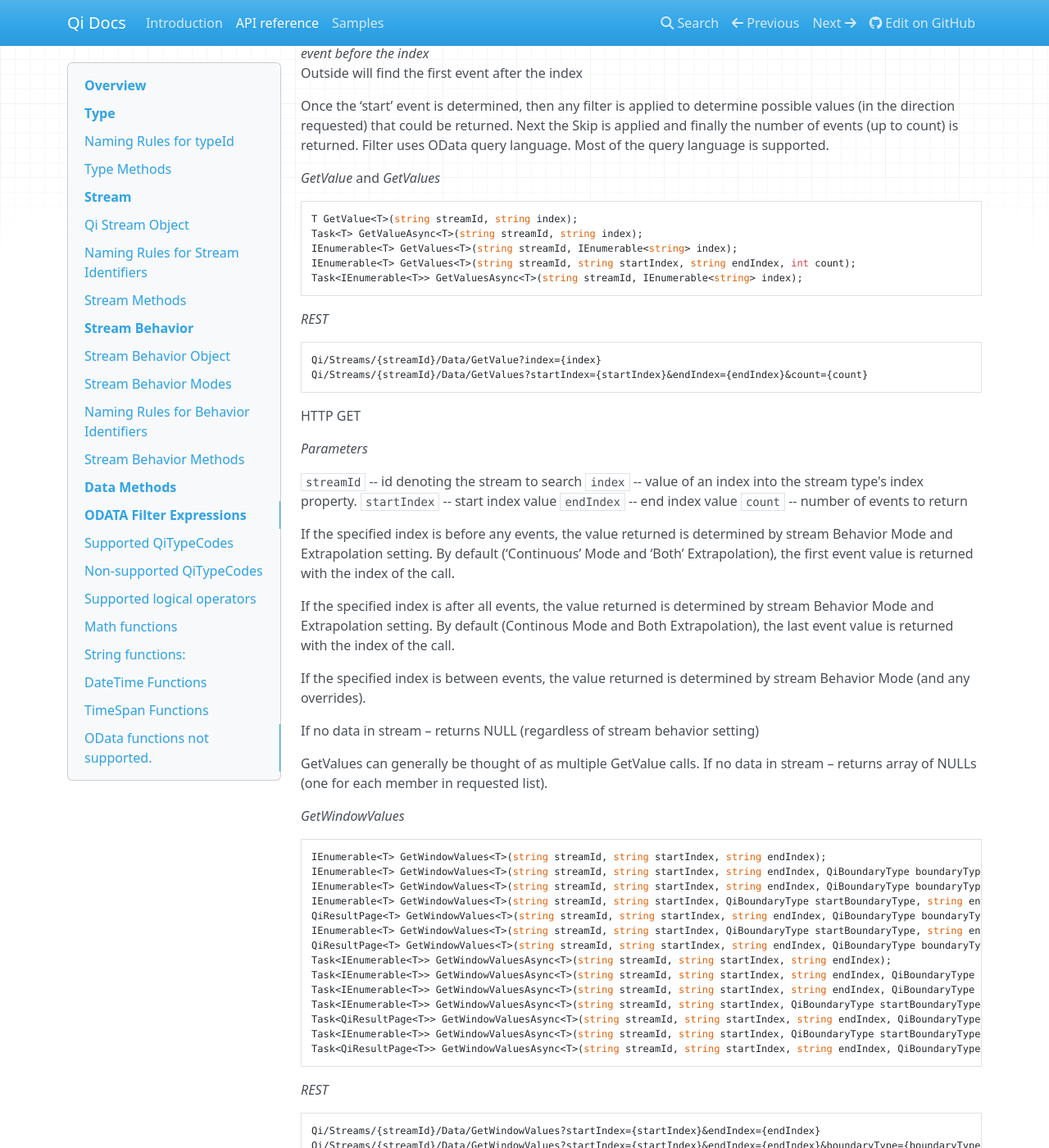
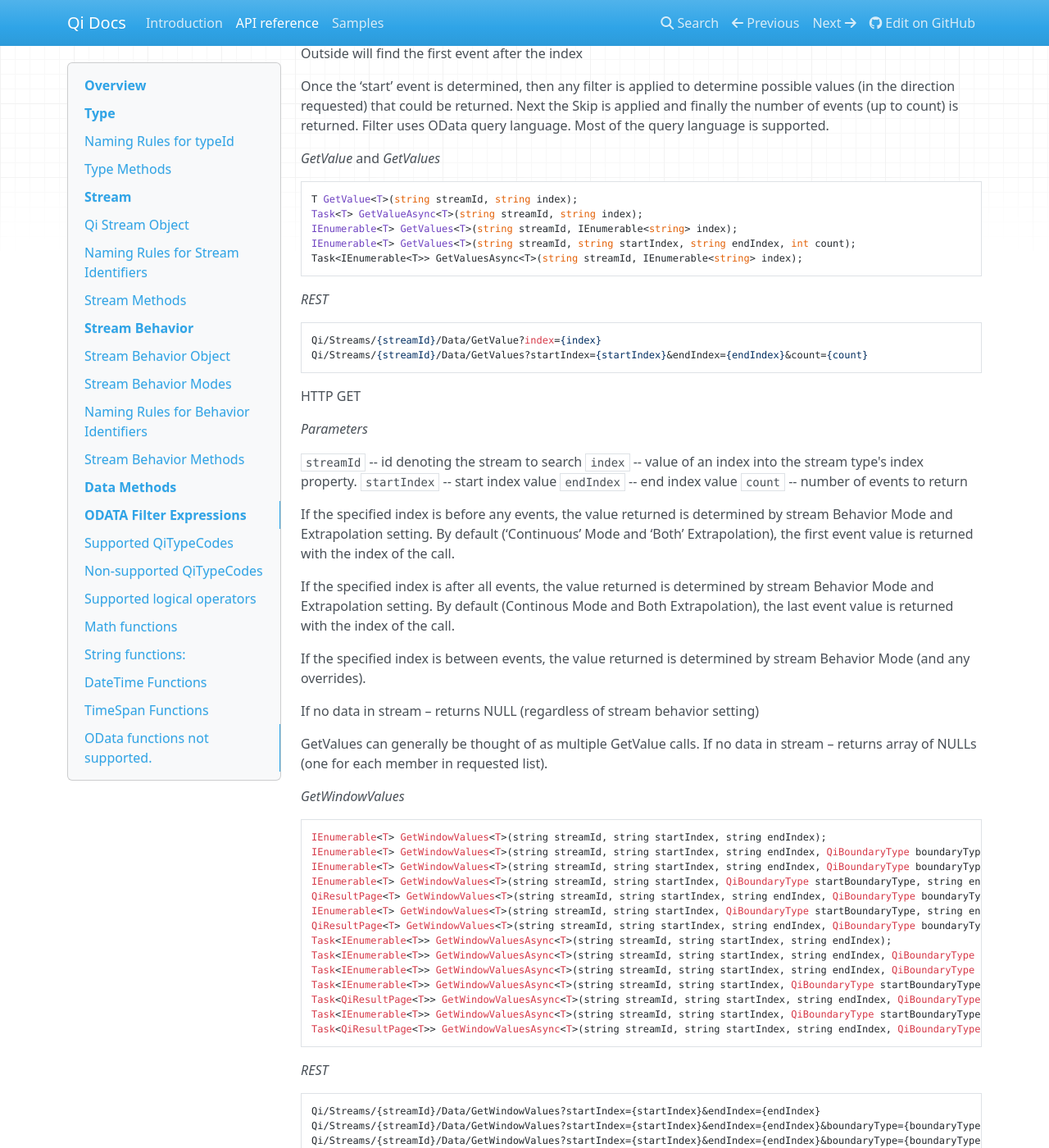
Before and after one commit to ssuryanarayanan/Qi-Docs, an MkDocs documentation site: the page built from docs/Qi Service API Reference.md, in a window 1280 px wide and 1400 px high, scrolled down 14095 px. Shown: the whole window at 82% size. Built offline with MkDocs 1.6.1, drawn with Linux system fonts in a browser that asks for light colours; nearby versions of some CDN libraries; old or Windows-style settings are respelled for this version of MkDocs; some of the changed text lies outside the part shown.

Commit message:
Removed c# from code blocks

````diff
--- a/docs/Qi Service API Reference.md
+++ b/docs/Qi Service API Reference.md
@@ -25,7 +25,7 @@
 ```
 
 *REST*
-```C#
+```
 Qi/Streams/{streamId}/Type
 ```
 HTTP GET
@@ -38,12 +38,12 @@
 
 
 *GetType*
-```c#
+```
 QiType GetType(string typeId);
 Task<QiType> GetTypeAsync(string typeId);
 ```
 *REST*
-```c#
+```
 Qi/Types/{typeId}
 ```
 
@@ -56,13 +56,13 @@
 Returns type searched for by typeId
 
 *GetTypes*
-```c#
+```
 IEnumerable<QiType> GetTypes();
 Task<IEnumerable<QiType>> GetTypesAsync();
 ```
 
 *REST*
-```c#
+```
 Qi/Types
 ```
 
@@ -72,13 +72,13 @@
 
 
 *GetOrCreateType*
-```c#
+```
 QiType GetOrCreateType(QiType entity);
 Task<QiType> GetOrCreateTypeAsync(QiType entity);
 ```
 
 *REST*
-```c#
+```
 Qi/Types
 ```
 
@@ -92,20 +92,20 @@
 Returns a Qi Type object. If entity already exists on the server by Id, that existing type is returned to the caller unchanged.  Otherwise, a new type definition is added to the Qi Service for use by that tenant.
 
 *UpdateType*
-```c#
+```
 void UpdateType(string typeId, QiType entity);
 Task UpdateTypeAsync(string typeId, QiType entity);
 ```
 This call is not allowed at this time.
 
 *DeleteType*
-```c#
+```
 void DeleteType(string typeId);
 Task DeleteTypeAsync(string typeId);
 ```
 
 *REST*
-```c#
+```
 Qi/Types/{typeId}
 ```
 
@@ -124,7 +124,7 @@
 
 ## Qi Stream Object
 
-```c#
+```
   string Id
   string Name
   string Description
@@ -142,13 +142,13 @@
 
 ## Stream Methods
 *GetStream*
-```c#
+```
 QiStream GetStream(string streamId);
 Task<QiStream> GetStreamAsync (string streamId);
 ```
 
 *REST*
-```C#
+```
 Qi/Streams/{streamId}
 ```
 
@@ -161,13 +161,13 @@
 Returns a QiStream object.
 
 *GetStreams*
-```c#
+```
 IEnumerable<QiStream> GetStreams ();
 Task<IEnumerable<QiStream>> GetStreamsAsync ();
 ```
 
 *REST*
-```c#
+```
 Qi/Streams
 ```
 
@@ -176,13 +176,13 @@
 Returns IEnumerable of all streams for the tenant.
 
 *GetOrCreateStream*
-```c#
+```
 QiStream GetOrCreateStream (QiStream entity);
 Task<QiStream> GetOrCreateStreamAsync (QiStream entity);
 ```
 
 *REST*
-```c#
+```
 Qi/Streams
 ```
 
@@ -196,13 +196,13 @@
 If BehaviorId is not specified, the stream will have the default behavior of Mode=‘Continuous’ and Extrapolation=‘All’. If entity already exists on the server by Id, that existing stream is returned to the caller unchanged.
 
 *UpdateStream*
-```c#
+```
 void UpdateStream(string streamId, QiStream entity);
 Task UpdateStreamAsync(string streamId, QiStream entity);
 ```
 
 *REST*
-```c#
+```
 Qi/Streams/{streamId}
 ```
 
@@ -224,13 +224,13 @@
 UpdateStream method will apply the entire entity. Optional fields left out of the entity will remove the field from the Stream if they had been set previously in the stream.
 
 *DeleteStream*
-```c#
+```
 void DeleteStream(string streamId);
 Task DeleteStreamAsync(string streamId);
 ```
 
 *REST*
-```c#
+```
 Qi/Streams/{streamId}
 ```
 
@@ -252,7 +252,7 @@
 
 ## Stream Behavior Object
 
-```c#
+```
 QiStreamExtrapolation ExtrapolationMode
 string Id
 QiStreamMode Mode { get; set; }
@@ -343,13 +343,13 @@
 ## Stream Behavior Methods
 
 *DeleteBehavior*
-```c#
+```
 void DeleteBehavior(string behaviorId);
 Task DeleteBehaviorAsync(string behaviorId);
 ```
 
 *REST*
-```c#
+```
 Qi/Behaviors/{behaviorId}
 ```
 
@@ -362,12 +362,12 @@
 Deletes behavior from server.
 
 *GetBehavior*
-```c#
+```
 QiStreamBehavior GetBehavior(string behaviorId);
 Task<QiStreamBehavior> GetBehaviorAsync(string behaviorId);
 ```
 *REST*
-```c#
+```
 Qi/Behaviors/{behaviorId}
 ```
 
@@ -380,7 +380,7 @@
 Gets a behavior object from server.
 
 *GetBehaviors*
-```c#
+```
 IEnumerable<QiStreamBehavior> GetBehaviors();
 Task<IEnumerable<QiStreamBehavior>> GetBehaviorsAsync();
 ```
@@ -388,13 +388,13 @@
 Returns IEnumerable of all behaviors for the tenant.
 
 *GetOrCreateBehavior*
-```c#
+```
 QiStreamBehavior GetOrCreateBehavior(QiStreamBehavior entity);
 Task<QiStreamBehavior> GetOrCreateBehaviorAsync(QiStreamBehavior entity);
 ```
 
 *REST*
-```c#
+```
 Qi/Behaviors
 ```
 
@@ -409,12 +409,12 @@
 If `entity` already exists on the server by `Id`, that existing behavior is returned to the caller unchanged.
 
 *UpdateBehavior*
-```c#
+```
 void UpdateBehavior(string behaviorId, QiStreamBehavior entity);
 Task UpdateBehaviorAsync(string behaviorId, QiStreamBehavior entity);
 ```
 *REST*
-```c#
+```
 Qi/Behaviors/{behaviorId}
 ```
 
@@ -453,12 +453,12 @@
 # Data Methods
 
 *FindDistinctValue*
-```c#
+```
 T FindDistinctValue<T>(string streamId, string index, QiSearchMode mode);
 Task<T> FindDistinctValueAsync<T>(string streamId, string index, QiSearchMode mode);
 ```
  *REST*
- ```c#
+ ```
  Qi/Streams/{streamId}/Data/FindDistinctValue?index={index}&mode={mode}
  ```
 
@@ -483,13 +483,13 @@
 Returns null values for calls that do not find a value (e.g. Search of ‘Next’ from an index after all existing data.)
 
 *GetDistinctValue*
-```c#
+```
 T GetDistinctValue<T>(string streamId, string index);
 Task<T> GetDistinctValueAsync<T>(string streamId, string index);
 ```
 
 *REST*
-```c#
+```
 Qi/Streams/{streamId}/Data/GetDistinctValue?index={index}
 ```
 
@@ -506,13 +506,13 @@
 Returns event from the specified stream at the specified index. Throws exception if no event exists at index, or if the stream has no data.
 
 *GetFirstValue*
-```c#
+```
 T GetFirstValue<T>(string streamId);
 Task<T> GetFirstValueAsync<T>(string streamId);
 ```
 
 *REST*
-```c#
+```
 Qi/Streams/{streamId}/Data/GetFirstValue
 ```
 
@@ -525,13 +525,13 @@
 Gets the first data event in the stream. If the stream has no data – a ‘null’ is returned (no exception thrown)
 
 *GetLastValue*
-```c#
+```
 T GetLastValue<T>(string streamId);
 Task<T> GetLastValueAsync<T>(string streamId);
 ```
 
 *REST*
-```c#
+```
 Qi/Streams/{streamId}/Data/GetLastValue
 ```
 
@@ -544,13 +544,13 @@
 Gets the last data event in the stream. If the stream has no data – a ‘null’ is returned (no exception thrown)
 
 *GetIntervals*
-```c#
+```
 IEnumerable<QiInterval<T>> GetIntervals<T>(string streamId, string startIndex, string endIndex, int count);
 Task<IEnumerable<QiInterval<T>>> GetIntervalsAsync<T>(string streamId, string startIndex, string endIndex, int count);
 ```
 
 *REST*
-```c#
+```
 Qi/Streams/{streamId}/Data/GetIntervals?startIndex={startIndex}&endIndex={endIndex}&count={count}
 ```
 
@@ -591,7 +591,7 @@
 13.	Integral
 
 *GetRangeValues*
-```c#
+```
 IEnumerable<T> GetRangeValues<T>(string streamId, string startIndex, int count);
 IEnumerable<T> GetRangeValues<T>(string streamId, string startIndex, int count, bool reversed);
 IEnumerable<T> GetRangeValues<T>(string streamId, string startIndex, int count, QiBoundaryType boundaryType);
@@ -605,7 +605,7 @@
 ```
 
 *REST*
-```c#
+```
 Qi/Streams/{streamId}/Data/GetRangeValues?startIndex={startIndex}&count={count}
 Qi/Streams/{streamId}/Data/GetRangeValues?startIndex={startIndex}&count={count}&reversed={reversed}
 Qi/Streams/{streamId}/Data/GetRangeValues?startIndex={startIndex}&count={count}&boundaryType={boundaryType}
@@ -648,7 +648,7 @@
 Filter uses OData query language. Most of the query language is supported.
 
 *GetValue* and *GetValues*
-```c#
+```
 T GetValue<T>(string streamId, string index);
 Task<T> GetValueAsync<T>(string streamId, string index);
 IEnumerable<T> GetValues<T>(string streamId, IEnumerable<string> index);
@@ -657,7 +657,7 @@
 ```
 
 *REST*
-```c#
+```
 Qi/Streams/{streamId}/Data/GetValue?index={index}
 Qi/Streams/{streamId}/Data/GetValues?startIndex={startIndex}&endIndex={endIndex}&count={count}
 ```
@@ -684,7 +684,7 @@
 If no data in stream – returns array of NULLs (one for each member in requested list).
 
 *GetWindowValues*
-```c#
+```
 IEnumerable<T> GetWindowValues<T>(string streamId, string startIndex, string endIndex);
 IEnumerable<T> GetWindowValues<T>(string streamId, string startIndex, string endIndex, QiBoundaryType boundaryType);
 IEnumerable<T> GetWindowValues<T>(string streamId, string startIndex, string endIndex, QiBoundaryType boundaryType, string filterExpression);
@@ -702,7 +702,7 @@
 ```
 
 *REST*
-```c#
+```
 Qi/Streams/{streamId}/Data/GetWindowValues?startIndex={startIndex}&endIndex={endIndex}
 Qi/Streams/{streamId}/Data/GetWindowValues?startIndex={startIndex}&endIndex={endIndex}&boundaryType={boundaryType}
 Qi/Streams/{streamId}/Data/GetWindowValues?startIndex={startIndex}&endIndex={endIndex}&boundaryType={boundaryType}&filterExpression={filterExpression}
@@ -745,13 +745,13 @@
 The select expression is an ODATA syntax expression designating which properties of the event type to return. The index property is always included. Separate multiple fields with a comma. If the select expression is blank, then all fields are included in response. By only selecting fields of interest the call can be made more efficiently. Selection is applied before filtering, so any fields excluded by select expression cannot be used in the filter expression.
 
 *InsertValue*
-```c#
+```
 void InsertValue<T>(string streamId, T item);
 Task InsertValueAsync<T>(string streamId, T item);
 ```
 
 *REST*
-```c#
+```
 Qi/Streams/{streamId}/Data/InsertValue
 ```
 
@@ -765,13 +765,13 @@
 Inserts an item into the specified stream. Will throw an exception if the index of item already has an event.
 
 *InsertValues*
-```c#
+```
 void InsertValues<T>(string streamId, IList<T> items);
 Task InsertValuesAsync<T>(string streamId, IList<T> items);
 ```
 
 *REST*
-```c#
+```
 Qi/Streams/{streamId}/Data/InsertValues
 ```
 
@@ -786,13 +786,13 @@
 Inserts items into the specified stream. Will throw an exception if any index in items already has an event. If any individual index has a problem, the entire list of events is rolled back and no inserts at all are done. The index that caused the issue can be determined in the error response.
 
 *PatchValue*
-```c#
+```
 void PatchValue(string streamId, string selectExpression, T item);
 Task PatchValueAsync(string streamId, string selectExpression, T item);
 ```
 
 *REST*
-```c#
+```
 Qi/Streams/{streamId}/Data/PatchValue?selectExpression={selectExpression}
 ```
 
@@ -807,19 +807,19 @@
 `item` -- object of the same type, T, as the property to patch
 
 Patches a value at the index noted by T item using the value denoted by selectExpression and T item from the specified stream, e.g.
-```c#
+```
 var obj = new { TimeId = DateTime.UtcNow(), Value = 10 };
 PatchValue(“someStreamId”, “Value”, obj);
 ```
 
 *PatchValues*
-```c#
+```
 void PatchValues(string streamId, string selectExpression, IList<T> items);
 Task PatchValuesAsync(string streamId, string selectExpression, IList<T> items);
 ```
 
 *REST*
-```c#
+```
 Qi/Streams/{streamId}/Data/PatchValues?selectExpression={selectExpression}
 ```
 
@@ -837,13 +837,13 @@
 
 
 *RemoveValue*
-```c#
+```
 void RemoveValue(string streamId, string index);
 Task RemoveValueAsync(string streamId, string index);
 ```
 
 *REST*
-```c#
+```
 Qi/Streams/{streamId}/Data/RemoveValue?index={index}
 ```
 
@@ -857,13 +857,13 @@
 Removes the value at index from the specified stream. Precision can matter when finding a value. If index is a DateTime, use the round-trip format given by `.ToString(“o”)`.
 
 *RemoveValues*
-```c#
+```
 void RemoveValues(string streamId, IEnumerable<string> index);
 Task RemoveValuesAsync(string streamId, IEnumerable<string> index);
 ```
 
 *REST*
-```c#
+```
 Qi/Streams/{streamId}/Data/RemoveValues?index={index}
 ```
 
@@ -877,13 +877,13 @@
 Removes the value at each index from the specified stream. If any individual index has a problem, the enter list of attempted RemoveValues is rolled back and no removes are done.  The index that caused the issue can be determined in the error response.
 
 *RemoveWindowValues*
-```c#
+```
 void RemoveWindowValues(string streamId, string startIndex, string endIndex);
 Task RemoveWindowValuesAsync(string streamId, string startIndex, string endIndex);
 ```
 
 *REST*
-```c#
+```
 Qi/Streams/{streamId}/Data/RemoveWindowValues?startIndex={startIndex}&endIndex={endIndex}
 ```
 
@@ -898,13 +898,13 @@
 Removes a range of values at and between the indices given.
 
 *ReplaceValue*
-```c#
+```
 void ReplaceValue<T>(string streamId, T item);
 Task ReplaceValueAsync<T>(string streamId, T item);
 ```
 
 *REST*
-```c#
+```
 Qi/Streams/{streamId}/Data/ReplaceValue
 ```
 
@@ -919,13 +919,13 @@
 Writes an item over an existing value in the specified stream. Throws an exception if the stream does not have an event at the index to be replaced.
 
 *ReplaceValues*
-```c#
+```
 void ReplaceValues<T>(string streamId, IList<T> items);
 Task ReplaceValuesAsync<T>(string streamId, IList<T> items);
 ```
 
 *REST*
-```c#
+```
 Qi/Streams/{streamId}/Data/ReplaceValues
 ```
 
@@ -942,13 +942,13 @@
 If any individual index has a problem doing replace, the enter list of attempted replacements is rolled back and no replaces at all are done. The index that caused the issue can be determined in the error response.
 
 *UpdateValue*
-```c#
+```
 void UpdateValue<T>(string streamId, T item);
 Task UpdateValueAsync<T>(string streamId, T item);
 ```
 
 *REST*
-```c#
+```
 Qi/Streams/{streamId}/Data/UpdateValue
 ```
 
@@ -963,13 +963,13 @@
 Writes item to specified stream.  Will insert at any index that does not have a value and will replace if the index already has a value.
 
 *UpdateValues*
-```c#
+```
 void UpdateValues<T>(string streamId, IList<T> items);
 Task UpdateValuesAsync<T>(string streamId, IList<T> items);
 ```
 
 *REST*
-```c#
+```
 Qi/Streams/{streamId}/Data/UpdateValues
 ```
 
````
